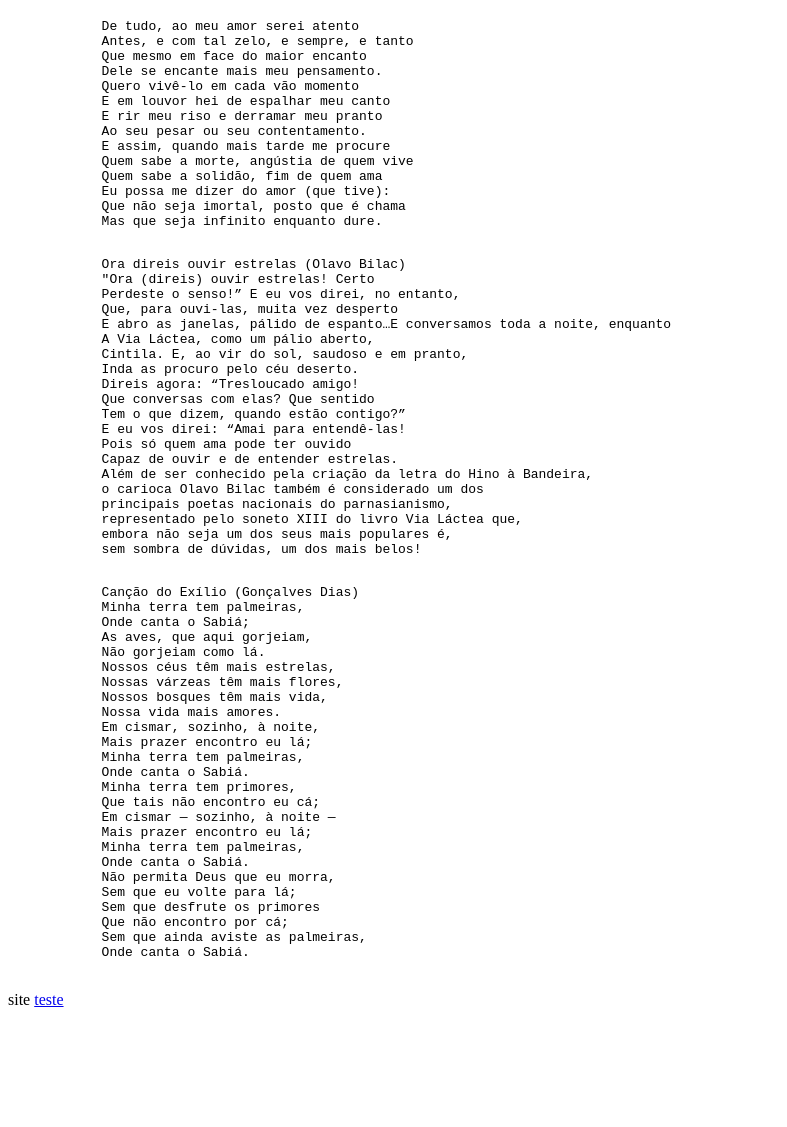
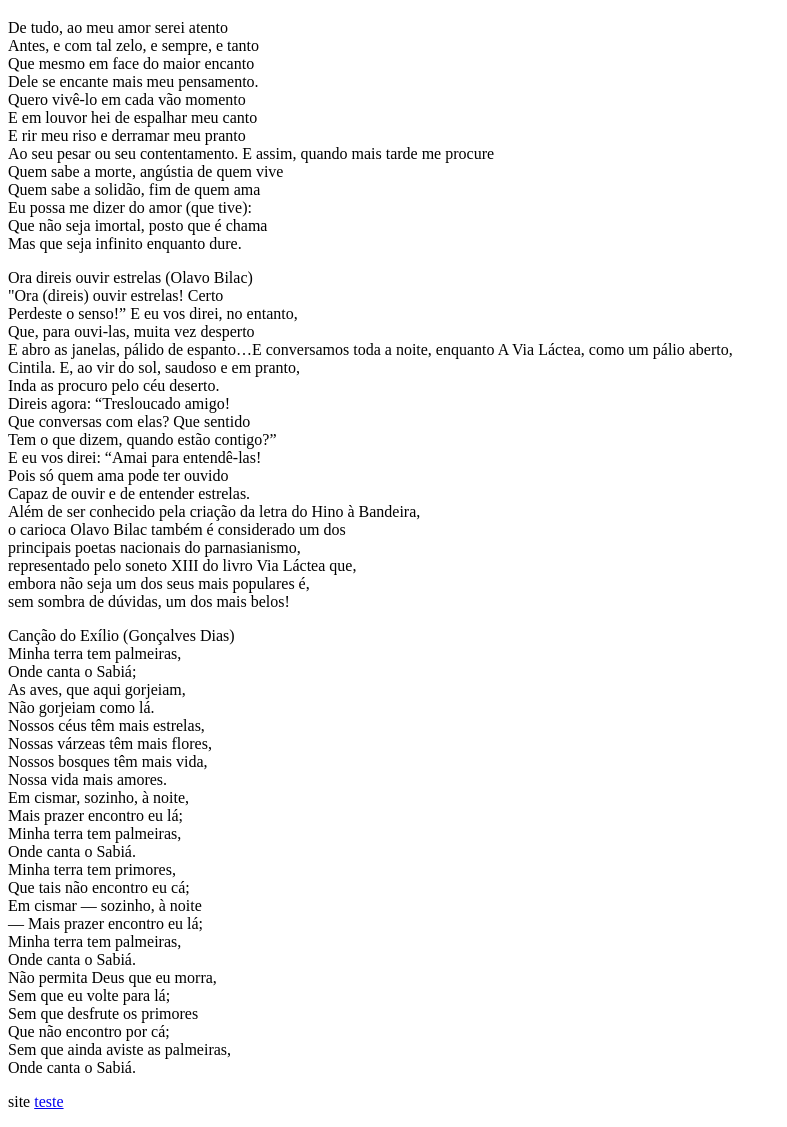
Before and after one commit to lost71/html-css, a plain HTML site: page exercicios/desafio/desafio12/index.html in a window 1280 px wide. Shown: the part 61-1188 px from the top of the page, without its empty margins (0-787 px from the left). Before the commit the page ends 1086 px from the top, so only its background shows below. Drawn offline with Linux system fonts and the light colour scheme.

Commit message:
css
<link rel="stylesheet" href="estilo/style.css">

```diff
--- /dev/null
+++ b/exercicios/desafio/desafio12/estilo/style.css
@@ -0,0 +1 @@
+@charset "utf-8";
--- a/exercicios/desafio/desafio12/index.html
+++ b/exercicios/desafio/desafio12/index.html
@@ -4,84 +4,91 @@
     <meta charset="UTF-8">
     <meta name="viewport" content="width=device-width, initial-scale=1.0">
     <title>Poemas</title>
-    <link rel="stylesheet" href="styles.css">
+    <link rel="stylesheet" href="estilo/style.css">
+
 </head>
 <body>
     <header>
         <h1>Poemas</h1>
     </header>
     <section>
-        <pre>
-            De tudo, ao meu amor serei atento
-            Antes, e com tal zelo, e sempre, e tanto
-            Que mesmo em face do maior encanto
-            Dele se encante mais meu pensamento.
-            Quero vivê-lo em cada vão momento
-            E em louvor hei de espalhar meu canto
-            E rir meu riso e derramar meu pranto
-            Ao seu pesar ou seu contentamento.
-            E assim, quando mais tarde me procure
-            Quem sabe a morte, angústia de quem vive
-            Quem sabe a solidão, fim de quem ama
-            Eu possa me dizer do amor (que tive):
-            Que não seja imortal, posto que é chama
-            Mas que seja infinito enquanto dure.
-        </pre>
+
+            <p>
+                De tudo, ao meu amor serei atento <br>
+                Antes, e com tal zelo, e sempre, e tanto<br>
+                Que mesmo em face do maior encanto<br>
+                Dele se encante mais meu pensamento.<br>
+                Quero vivê-lo em cada vão momento<br>
+                E em louvor hei de espalhar meu canto<br>
+                E rir meu riso e derramar meu pranto<br>
+                Ao seu pesar ou seu contentamento.
+                E assim, quando mais tarde me procure<br>
+                Quem sabe a morte, angústia de quem vive<br>
+                Quem sabe a solidão, fim de quem ama<br>
+                Eu possa me dizer do amor (que tive):<br>
+                Que não seja imortal, posto que é chama<br>
+                Mas que seja infinito enquanto dure.<br>
+            </p>
     </section>
 
     <section>
-        <pre>
-            Ora direis ouvir estrelas (Olavo Bilac)
-            "Ora (direis) ouvir estrelas! Certo
-            Perdeste o senso!” E eu vos direi, no entanto,
-            Que, para ouvi-las, muita vez desperto
-            E abro as janelas, pálido de espanto…E conversamos toda a noite, enquanto
-            A Via Láctea, como um pálio aberto,
-            Cintila. E, ao vir do sol, saudoso e em pranto,
-            Inda as procuro pelo céu deserto.
-            Direis agora: “Tresloucado amigo!
-            Que conversas com elas? Que sentido
-            Tem o que dizem, quando estão contigo?”
-            E eu vos direi: “Amai para entendê-las!
-            Pois só quem ama pode ter ouvido
-            Capaz de ouvir e de entender estrelas.
-            Além de ser conhecido pela criação da letra do Hino à Bandeira,
-            o carioca Olavo Bilac também é considerado um dos
-            principais poetas nacionais do parnasianismo,
-            representado pelo soneto XIII do livro Via Láctea que,
-            embora não seja um dos seus mais populares é,
-            sem sombra de dúvidas, um dos mais belos!
-        </pre>
+
+            <p>
+                Ora direis ouvir estrelas (Olavo Bilac)<br>
+                "Ora (direis) ouvir estrelas! Certo<br>
+                Perdeste o senso!” E eu vos direi, no entanto,<br>
+                Que, para ouvi-las, muita vez desperto<br>
+
+                E abro as janelas, pálido de espanto…E conversamos toda a noite, enquanto
+                A Via Láctea, como um pálio aberto,<br>
+                Cintila. E, ao vir do sol, saudoso e em pranto,<br>
+                Inda as procuro pelo céu deserto.<br>
+                Direis agora: “Tresloucado amigo!<br>
+                Que conversas com elas? Que sentido<br>
+                Tem o que dizem, quando estão contigo?”<br>
+                E eu vos direi: “Amai para entendê-las!<br>
+                Pois só quem ama pode ter ouvido<br>
+                Capaz de ouvir e de entender estrelas.<br>
+                Além de ser conhecido pela criação da letra do Hino à Bandeira,<br>
+                o carioca Olavo Bilac também é considerado um dos <br>
+                principais poetas nacionais do parnasianismo,<br>
+                representado pelo soneto XIII do livro Via Láctea que, <br>
+                embora não seja um dos seus mais populares é,<br>
+                sem sombra de dúvidas, um dos mais belos!<br>
+            </p>
+
     </section>
 
     <section>
-        <pre>
-            Canção do Exílio (Gonçalves Dias)
-            Minha terra tem palmeiras,
-            Onde canta o Sabiá;
-            As aves, que aqui gorjeiam,
-            Não gorjeiam como lá.
-            Nossos céus têm mais estrelas,
-            Nossas várzeas têm mais flores,
-            Nossos bosques têm mais vida,
-            Nossa vida mais amores.
-            Em cismar, sozinho, à noite,
-            Mais prazer encontro eu lá;
-            Minha terra tem palmeiras,
-            Onde canta o Sabiá.
-            Minha terra tem primores,
-            Que tais não encontro eu cá;
-            Em cismar — sozinho, à noite —
-            Mais prazer encontro eu lá;
-            Minha terra tem palmeiras,
-            Onde canta o Sabiá.
-            Não permita Deus que eu morra,
-            Sem que eu volte para lá;
-            Sem que desfrute os primores
-            Que não encontro por cá;
-            Sem que ainda aviste as palmeiras,
-            Onde canta o Sabiá.
-        </pre>
+
+            <p>
+                Canção do Exílio (Gonçalves Dias)<br>
+                Minha terra tem palmeiras,<br>
+                Onde canta o Sabiá;<br>
+                As aves, que aqui gorjeiam,<br>
+                Não gorjeiam como lá.<br>
+                Nossos céus têm mais estrelas,<br>
+                Nossas várzeas têm mais flores,<br>
+                Nossos bosques têm mais vida,<br>
+                Nossa vida mais amores.<br>
+                Em cismar, sozinho, à noite,<br>
+                Mais prazer encontro eu lá;<br>
+                Minha terra tem palmeiras,<br>
+                Onde canta o Sabiá.<br>
+                Minha terra tem primores,<br>
+                Que tais não encontro eu cá;<br>
+                Em cismar — sozinho, à noite <br>—
+                Mais prazer encontro eu lá;<br>
+                Minha terra tem palmeiras,<br>
+                Onde canta o Sabiá.<br>
+                Não permita Deus que eu morra,<br>
+                Sem que eu volte para lá;<br>
+                Sem que desfrute os primores<br>
+                Que não encontro por cá;<br>
+                Sem que ainda aviste as palmeiras,<br>
+                Onde canta o Sabiá.<br>
+            </p>
+
     </section>
 
     <footer>
```
